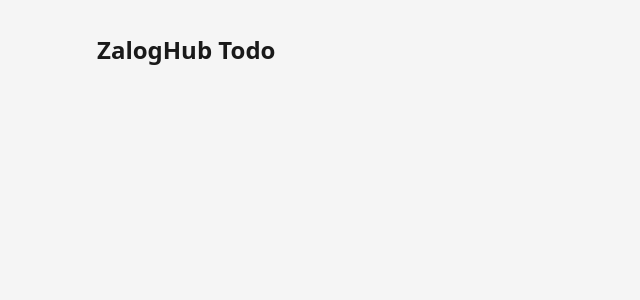
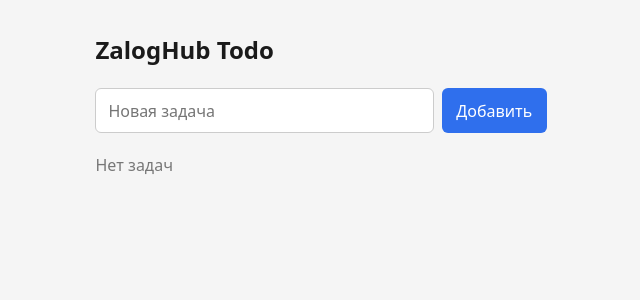
Before and after one commit to dMI-pro/zalog-hub-list, a React (Vite) app: page / in a window 1280 px wide. Shown: the top 300 px of the page, without its empty margins (319-959 px from the left). Built offline with nearby package versions, Linux system fonts and the light colour scheme.

Commit message:
feat(todos): добавить форму и список задач

```diff
--- a/src/App.css
+++ b/src/App.css
@@ -1,11 +1,94 @@
 .app {
-  max-width: 480px;
+  max-width: var(--app-max-width);
   margin: 0 auto;
-  padding: 2rem 1rem;
+  padding: var(--space-3xl) var(--space-xl);
 }
 
 .app h1 {
+  margin: 0 0 var(--space-2xl);
+  font-size: var(--font-size-title);
+  font-weight: var(--font-weight-title);
+}
+
+.todo-form {
+  display: flex;
+  gap: var(--space-sm);
+  margin-bottom: var(--space-2xl);
+}
+
+.todo-form input {
+  flex: 1;
+  min-width: 0;
+  padding: var(--space-md) var(--space-lg);
+  border: 1px solid var(--color-border);
+  border-radius: var(--radius-md);
+  font: inherit;
+}
+
+.todo-form button {
+  padding: var(--space-md) var(--space-xl);
+  border: none;
+  border-radius: var(--radius-md);
+  font: inherit;
+  cursor: pointer;
+  color: var(--color-on-primary);
+  background: var(--color-primary);
+}
+
+.todo-form button:hover {
+  background: var(--color-primary-hover);
+}
+
+.todo-list {
   margin: 0;
-  font-size: 1.5rem;
-  font-weight: 600;
+  padding: 0;
+  list-style: none;
 }
+
+.todo-item {
+  display: flex;
+  align-items: center;
+  justify-content: space-between;
+  gap: var(--space-lg);
+  padding: var(--space-lg) 0;
+  border-bottom: 1px solid var(--color-border-divider);
+}
+
+.todo-item__label {
+  display: flex;
+  align-items: flex-start;
+  gap: var(--space-md);
+  min-width: 0;
+  cursor: pointer;
+}
+
+.todo-item__label span {
+  word-break: break-word;
+}
+
+.todo-item--completed .todo-item__label span {
+  color: var(--color-text-subtle);
+  text-decoration: line-through;
+}
+
+.todo-item__remove {
+  flex-shrink: 0;
+  padding: var(--space-xs) var(--space-md);
+  border: 1px solid var(--color-border-soft);
+  border-radius: var(--radius-md);
+  font: inherit;
+  font-size: var(--font-size-sm);
+  cursor: pointer;
+  color: var(--color-text-secondary);
+  background: var(--color-surface);
+}
+
+.todo-item__remove:hover {
+  border-color: var(--color-border);
+  background: var(--color-surface-hover);
+}
+
+.todo-empty {
+  margin: 0;
+  color: var(--color-text-muted);
+}
--- a/src/App.tsx
+++ b/src/App.tsx
@@ -1,9 +1,16 @@
 import './App.css'
+import { TodoForm } from './components/TodoForm'
+import { TodoList } from './components/TodoList'
+import { useTodos } from './hooks/useTodos'
 
 function App() {
+  const { todos, addTodo, toggleTodo, removeTodo } = useTodos()
+
   return (
     <main className="app">
       <h1>ZalogHub Todo</h1>
+      <TodoForm onAdd={addTodo} />
+      <TodoList todos={todos} onToggle={toggleTodo} onRemove={removeTodo} />
     </main>
   )
 }
--- /dev/null
+++ b/src/components/TodoForm.tsx
@@ -0,0 +1,32 @@
+import { useState, type FormEvent } from 'react'
+
+type TodoFormProps = {
+  onAdd: (text: string) => void
+}
+
+export function TodoForm({ onAdd }: TodoFormProps) {
+  const [text, setText] = useState('')
+
+  const handleSubmit = (event: FormEvent<HTMLFormElement>) => {
+    event.preventDefault()
+
+    const trimmed = text.trim()
+    if (!trimmed) return
+
+    onAdd(trimmed)
+    setText('')
+  }
+
+  return (
+    <form className="todo-form" onSubmit={handleSubmit}>
+      <input
+        type="text"
+        value={text}
+        onChange={(event) => setText(event.target.value)}
+        placeholder="Новая задача"
+        aria-label="Текст задачи"
+      />
+      <button type="submit">Добавить</button>
+    </form>
+  )
+}
--- /dev/null
+++ b/src/components/TodoItem.tsx
@@ -0,0 +1,30 @@
+import type { Todo } from '../types'
+
+type TodoItemProps = {
+  todo: Todo
+  onToggle: (id: string) => void
+  onRemove: (id: string) => void
+}
+
+export function TodoItem({ todo, onToggle, onRemove }: TodoItemProps) {
+  return (
+    <li className={`todo-item${todo.completed ? ' todo-item--completed' : ''}`}>
+      <label className="todo-item__label">
+        <input
+          type="checkbox"
+          checked={todo.completed}
+          onChange={() => onToggle(todo.id)}
+        />
+        <span>{todo.text}</span>
+      </label>
+      <button
+        type="button"
+        className="todo-item__remove"
+        onClick={() => onRemove(todo.id)}
+        aria-label="Удалить задачу"
+      >
+        Удалить
+      </button>
+    </li>
+  )
+}
--- /dev/null
+++ b/src/components/TodoList.tsx
@@ -0,0 +1,27 @@
+import type { Todo } from '../types'
+import { TodoItem } from './TodoItem'
+
+type TodoListProps = {
+  todos: Todo[]
+  onToggle: (id: string) => void
+  onRemove: (id: string) => void
+}
+
+export function TodoList({ todos, onToggle, onRemove }: TodoListProps) {
+  if (todos.length === 0) {
+    return <p className="todo-empty">Нет задач</p>
+  }
+
+  return (
+    <ul className="todo-list">
+      {todos.map((todo) => (
+        <TodoItem
+          key={todo.id}
+          todo={todo}
+          onToggle={onToggle}
+          onRemove={onRemove}
+        />
+      ))}
+    </ul>
+  )
+}
--- a/src/index.css
+++ b/src/index.css
@@ -1,3 +1,35 @@
+:root {
+  --color-text: #1a1a1a;
+  --color-text-muted: #777;
+  --color-text-subtle: #888;
+  --color-text-secondary: #555;
+  --color-bg: #f5f5f5;
+  --color-surface: #fff;
+  --color-surface-hover: #f7f7f7;
+  --color-border: #ccc;
+  --color-border-soft: #ddd;
+  --color-border-divider: #e5e5e5;
+  --color-primary: #2f6fed;
+  --color-primary-hover: #245bd0;
+  --color-on-primary: #fff;
+
+  --space-xs: 0.35rem;
+  --space-sm: 0.5rem;
+  --space-md: 0.6rem;
+  --space-lg: 0.75rem;
+  --space-xl: 0.9rem;
+  --space-2xl: 1.25rem;
+  --space-3xl: 2rem;
+
+  --radius-md: 6px;
+  --app-max-width: 480px;
+  --page-min-width: 320px;
+  --font-size-sm: 0.875rem;
+  --font-size-title: 1.5rem;
+  --font-weight-title: 600;
+  --line-height-base: 1.5;
+}
+
 *,
 *::before,
 *::after {
@@ -6,12 +38,12 @@
 
 body {
   margin: 0;
-  min-width: 320px;
+  min-width: var(--page-min-width);
   min-height: 100vh;
   font-family: system-ui, -apple-system, BlinkMacSystemFont, 'Segoe UI', sans-serif;
-  line-height: 1.5;
-  color: #1a1a1a;
-  background-color: #f5f5f5;
+  line-height: var(--line-height-base);
+  color: var(--color-text);
+  background-color: var(--color-bg);
 }
 
 #root {
```
